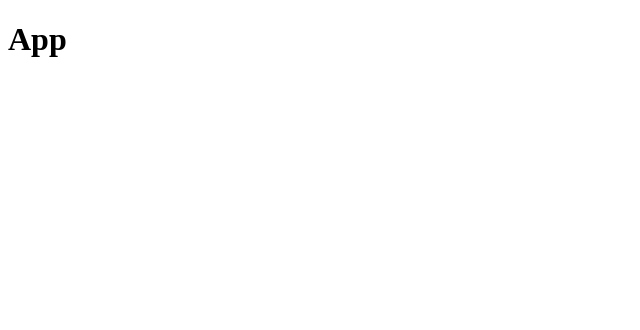
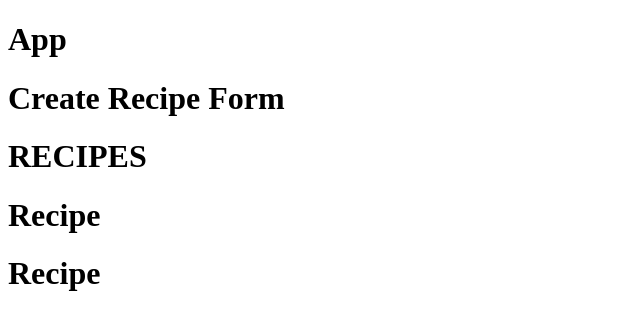
Before and after one commit to NazarElf/RecBook, a React (Create React App) app in the folder client/: page / in a window 1280 px wide. Shown: the top 330 px of the page, without its empty margins (0-640 px from the left). Built offline with nearby package versions, Linux system fonts and the light colour scheme.

Commit message:
Added main structure of webapp

```diff
--- a/client/src/App.jsx
+++ b/client/src/App.jsx
@@ -1,10 +1,14 @@
 import React from "react";
+import Recipes from './components/Recipes/Recipes'
+import CreateRecipeForm from "./components/CreateRecipeForm/CreateRecipeForm";
 
 const App = () =>
 {
     return (
         <div>
             <h1>App</h1>
+            <CreateRecipeForm/>
+            <Recipes/>
         </div>
     )
 }
--- /dev/null
+++ b/client/src/components/CreateRecipeForm/CreateRecipeForm.jsx
@@ -0,0 +1,10 @@
+import React from 'react';
+
+const CreateRecipeForm = () =>
+{
+    return (
+        <h1>Create Recipe Form</h1>
+    )
+}
+
+export default CreateRecipeForm;
--- /dev/null
+++ b/client/src/components/Recipe/Recipe.jsx
@@ -0,0 +1,10 @@
+import React from 'react';
+
+const Recipe = () =>
+{
+    return (
+        <h1>Recipe</h1>
+    )
+}
+
+export default Recipe;
--- /dev/null
+++ b/client/src/components/Recipes/Recipes.jsx
@@ -0,0 +1,15 @@
+import React from 'react';
+import Recipe from '../Recipe/Recipe';
+
+const Recipes = () =>
+{
+    return (
+        <>
+        <h1>RECIPES</h1>
+        <Recipe/>
+        <Recipe/>
+        </>
+    )
+}
+
+export default Recipes;
```
Also changed, not shown: client/src/components/CreateRecipeForm/styles.js (added), client/src/components/Recipe/styles.js (added), client/src/components/Recipes/styles.js (added).
